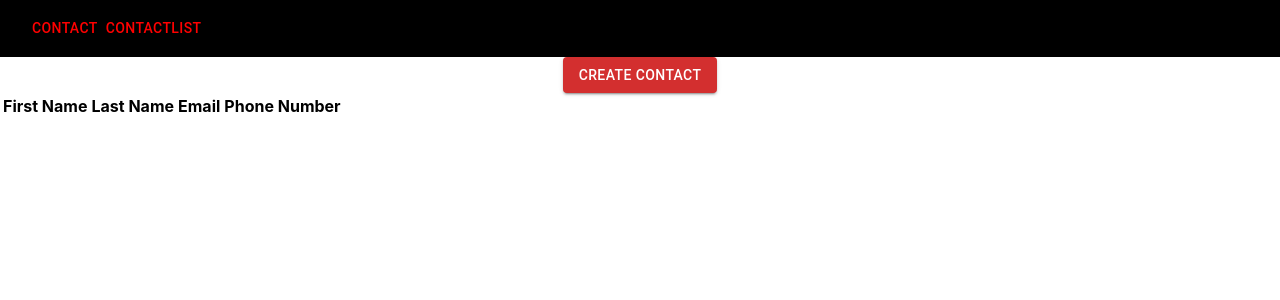
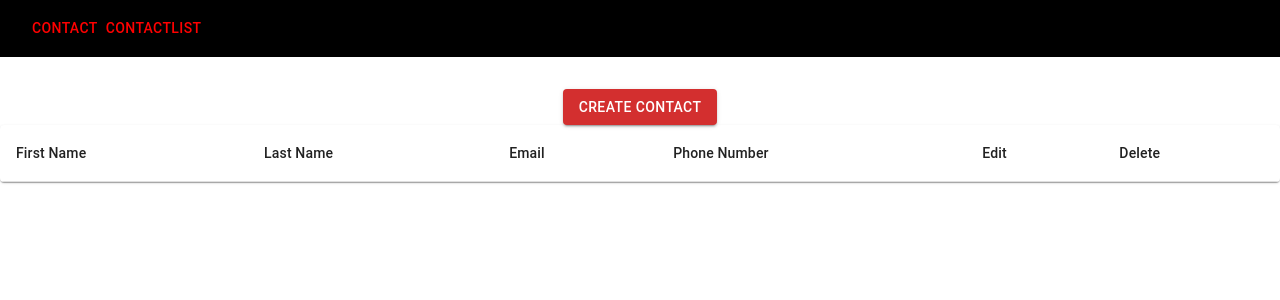
Before and after one commit to KarthikHDB657/contactCrud, a React (Create React App) app: page /contactList in a window 1280 px wide. Shown: the top 300 px of the page. Built offline with nearby package versions, Linux system fonts and the light colour scheme.

Commit message:
Added delete functionality to the contactList Form

```diff
--- a/package.json
+++ b/package.json
@@ -7,6 +7,7 @@
     "@emotion/styled": "^11.11.0",
     "@material-ui/core": "^5.0.0-beta.5",
     "@material-ui/styles": "^4.11.5",
+    "@mui/icons-material": "^5.11.16",
     "@mui/material": "^5.13.5",
     "@testing-library/jest-dom": "^5.16.5",
     "@testing-library/react": "^13.4.0",
--- a/src/App.js
+++ b/src/App.js
@@ -12,10 +12,9 @@ function App() {
      <Navbar />
 
      <Routes>
-      <Route path='/' element ={<ContactForm/>}/>
+      <Route exact path='/' component={ContactForm} element ={<ContactForm/>}/>
       <Route path='/contactList' element ={<ContactList/>}/>
-      <Route path = 'contactForm' element = {<ContactForm/>} />
-     </Routes>
+    </Routes>
      </ContactProvider>
     </div>
   );
--- a/src/Component/ContactList.js
+++ b/src/Component/ContactList.js
@@ -1,39 +1,68 @@
 import React ,{ useContext } from 'react'
 import {useNavigate} from 'react-router-dom'
 import Button from '@material-ui/core/Button';
-import Grid from '@material-ui/core/Grid'
 import { ContactContext } from '../Context/ContactContext';
+import Box from '@material-ui/core/Box';
+import Table from '@mui/material/Table';
+import TableBody from '@mui/material/TableBody';
+import TableCell from '@mui/material/TableCell';
+import TableContainer from '@mui/material/TableContainer';
+import TableHead from '@mui/material/TableHead';
+import TableRow from '@mui/material/TableRow';
+import Paper from '@mui/material/Paper';
+import DeleteIcon from '@mui/icons-material/Delete';
+import { IconButton } from '@material-ui/core';
+import EditIcon from '@mui/icons-material/Edit';
 
 function ContactList() {
   const navigate = useNavigate()
-  const { contacts } = useContext(ContactContext);
+  const { contacts, removeContact} = useContext(ContactContext);
+
+  //to handle delete function
+  const handleDeleteContact = (contactId) => {
+    removeContact(contactId);
+  };
+
+  //Need to handle Edit function
+
+
   return (
     <div>
-    <Grid item xl={12}>
+    <Box marginTop={4}>
     <Button type="button"  variant="contained" color="error" onClick={() => navigate('/')}>
      Create Contact
     </Button>
-    </Grid>
-    <table>
-    <thead>
-          <tr>
-            <th>First Name</th>
-            <th>Last Name</th>
-            <th>Email</th>
-            <th>Phone Number</th>
-          </tr>
-        </thead>
-        <tbody>
+    </Box>
+    <TableContainer component={Paper}>
+     <Table  sx={{ minWidth: 650 }}>
+       <TableHead>
+          <TableRow>
+            <TableCell>First Name</TableCell>
+            <TableCell>Last Name</TableCell>
+            <TableCell>Email</TableCell>
+            <TableCell>Phone Number</TableCell>
+            <TableCell>Edit</TableCell>
+            <TableCell>Delete</TableCell>
+          </TableRow>
+       </TableHead>
+       <TableBody>
           {contacts.map((contact, index) => (
-            <tr key={index}>
-              <td>{contact.firstName}</td>
-              <td>{contact.lastName}</td>
-              <td>{contact.email}</td>
-              <td>{contact.phone}</td>
-            </tr>
+            <TableRow key={index} scope ="row">
+              <TableCell>{contact.firstName}</TableCell>
+              <TableCell>{contact.lastName}</TableCell>
+              <TableCell>{contact.email}</TableCell>
+              <TableCell>{contact.phone}</TableCell>
+              <TableCell>
+                <IconButton aria-label='Edit'><EditIcon/></IconButton>
+              </TableCell>
+              <TableCell>
+               <IconButton aria-label='Delete' onClick={() => handleDeleteContact(contact.id)}><DeleteIcon/></IconButton>
+              </TableCell>
+            </TableRow>
           ))}
-        </tbody>
-      </table>
+        </TableBody>
+      </Table>
+    </TableContainer>
 
     </div>
   )
--- a/src/index.css
+++ b/src/index.css
@@ -34,3 +34,7 @@ nav a:hover {
 form {
   margin-top: 20px;
 }
+
+button{
+  margin-top: 20px;
+}
```
Also changed, not shown: 1 other file (tests, documents, lock files or other folders).
